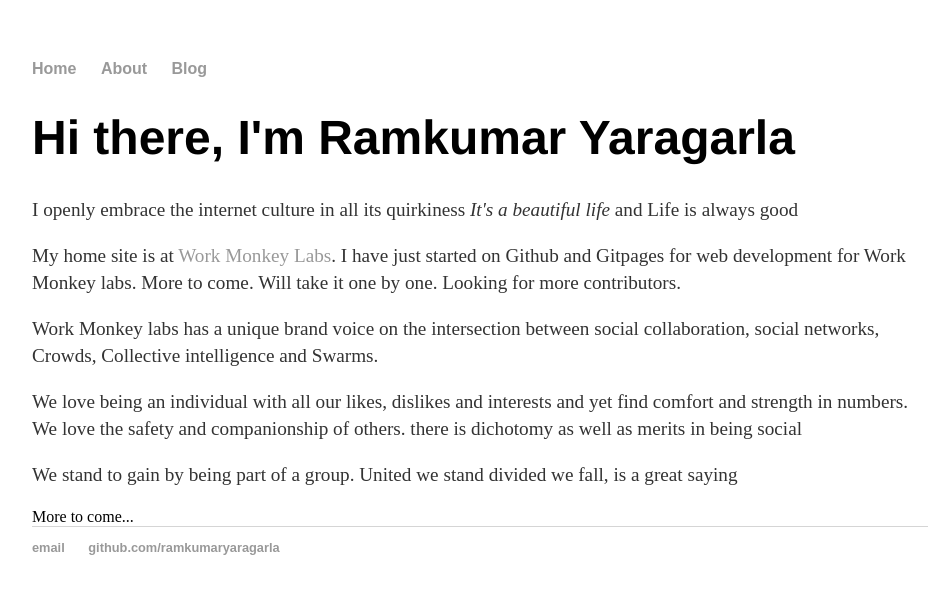
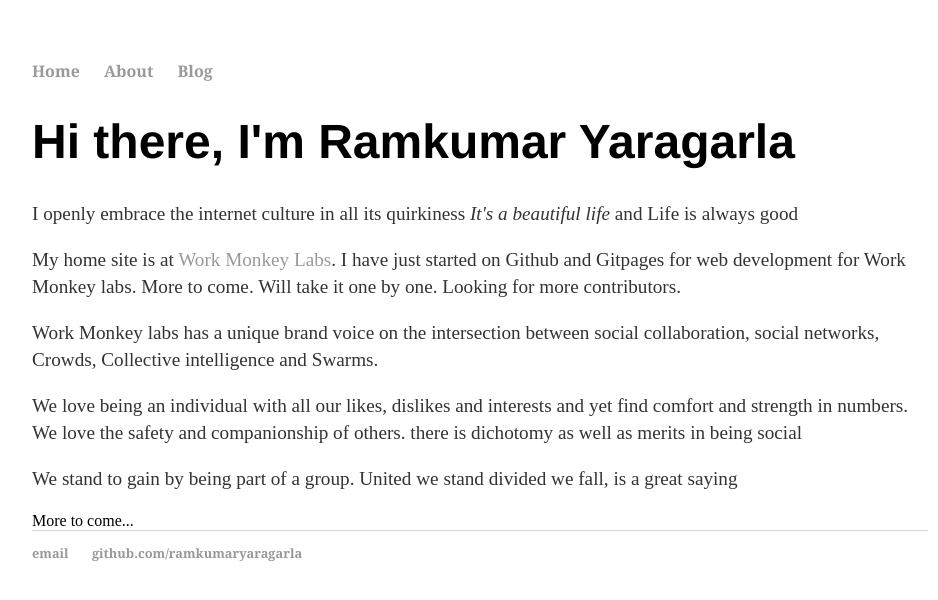
Before and after one commit to RamkumarYaragarla/worko, a Jekyll site: the page built from index.html, in a window 1280 px wide. Shown: the top 600 px of the page, without its empty margins (160-1098 px from the left). Built offline with Jekyll 4.4.1, drawn with Linux system fonts in a browser that asks for light colours.

Commit message:
Update main.css

```diff
--- a/css/main.css
+++ b/css/main.css
@@ -3,7 +3,7 @@ body {
     width: 70%;
 }
 nav ul, footer ul {
-    font-family:'open-sans', 'Arial', 'Sans-Serif';
+    font-family:'georgia', 'Arial', 'Sans-Serif';
     padding: 0px;
     list-style: none;
     font-weight: bold;
```
